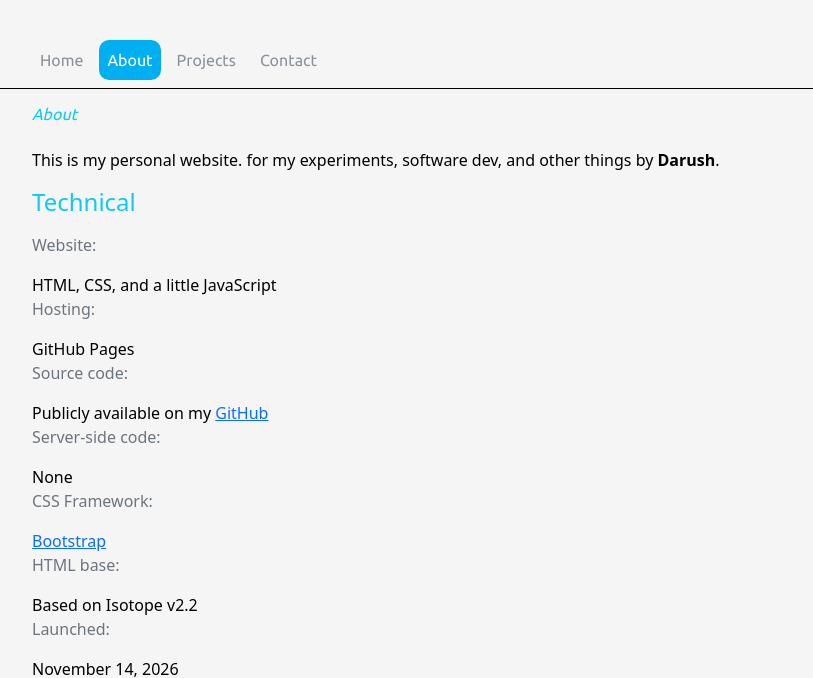
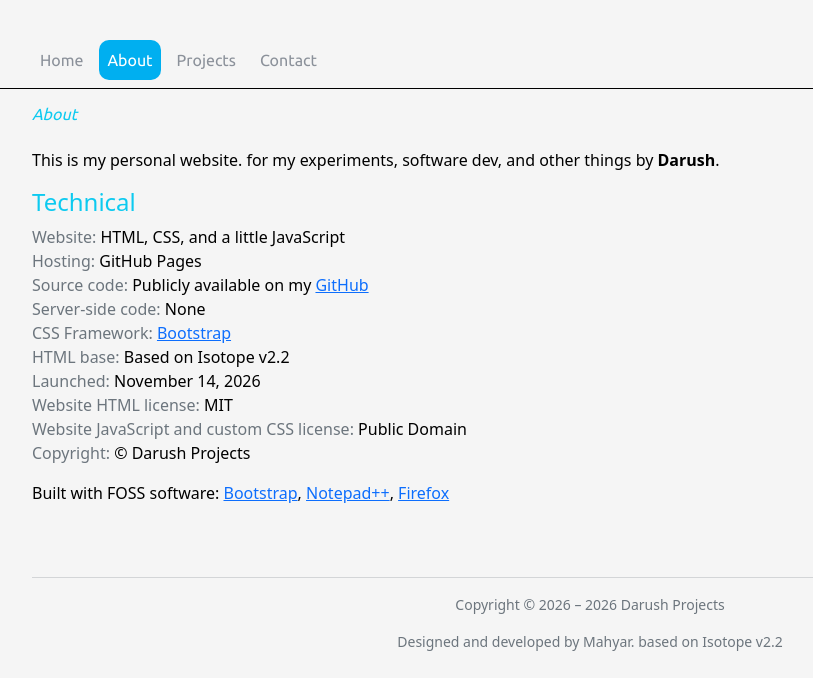
Before and after one commit to darushbayat-gif/darushbayat-gif.github.io, a plain HTML site: page about/index.html in a window 1280 px wide. Shown: the part 96-774 px from the top of the page, without its empty margins (50-863 px from the left). Drawn offline with Linux system fonts and the light colour scheme.

Commit message:
Update index.html

```diff
--- a/about/index.html
+++ b/about/index.html
@@ -47,19 +47,19 @@
             <h4 class="text-info">Technical</h4>
 
             <p>
-                <p class="text-secondary">Website:</p> HTML, CSS, and a little JavaScript<br />
-                <p class="text-secondary">Hosting:</p> GitHub Pages<br />
-                <p class="text-secondary">Source code:</p> Publicly available on my
+                <span class="text-secondary">Website:</span> HTML, CSS, and a little JavaScript<br />
+                <span class="text-secondary">Hosting:</span> GitHub Pages<br />
+                <span class="text-secondary">Source code:</span> Publicly available on my
                 <a href="https://github.com/darushbayat-gif/">GitHub</a><br />
 
-                <p class="text-secondary">Server-side code:</p> None<br />
+                <span class="text-secondary">Server-side code:</span> None<br />
                 <!-- comming soon! <strong>Analytics:</strong> <a href="https://goatcounter.com/">GoatCounter</a><br /> -->
-                <p class="text-secondary">CSS Framework:</p> <a href="https://getbootstrap.com/">Bootstrap</a><br />
-                <p class="text-secondary">HTML base:</p> Based on Isotope v2.2<br />
-                <p class="text-secondary">Launched:</p> November 14, 2026<br />
-                <p class="text-secondary">Website HTML license:</p> MIT<br />
-                <p class="text-secondary">Website JavaScript and custom CSS license:</p> Public Domain<br />
-                <p class="text-secondary">Copyright:</p> © Darush Projects
+                <span class="text-secondary">CSS Framework:</span> <a href="https://getbootstrap.com/">Bootstrap</a><br />
+                <span class="text-secondary">HTML base:</span> Based on Isotope v2.2<br />
+                <span class="text-secondary">Launched:</span> November 14, 2026<br />
+                <span class="text-secondary">Website HTML license:</span> MIT<br />
+                <span class="text-secondary">Website JavaScript and custom CSS license:</span> Public Domain<br />
+                <span class="text-secondary">Copyright:</span> © Darush Projects
             </p>
 
             <p>
```
